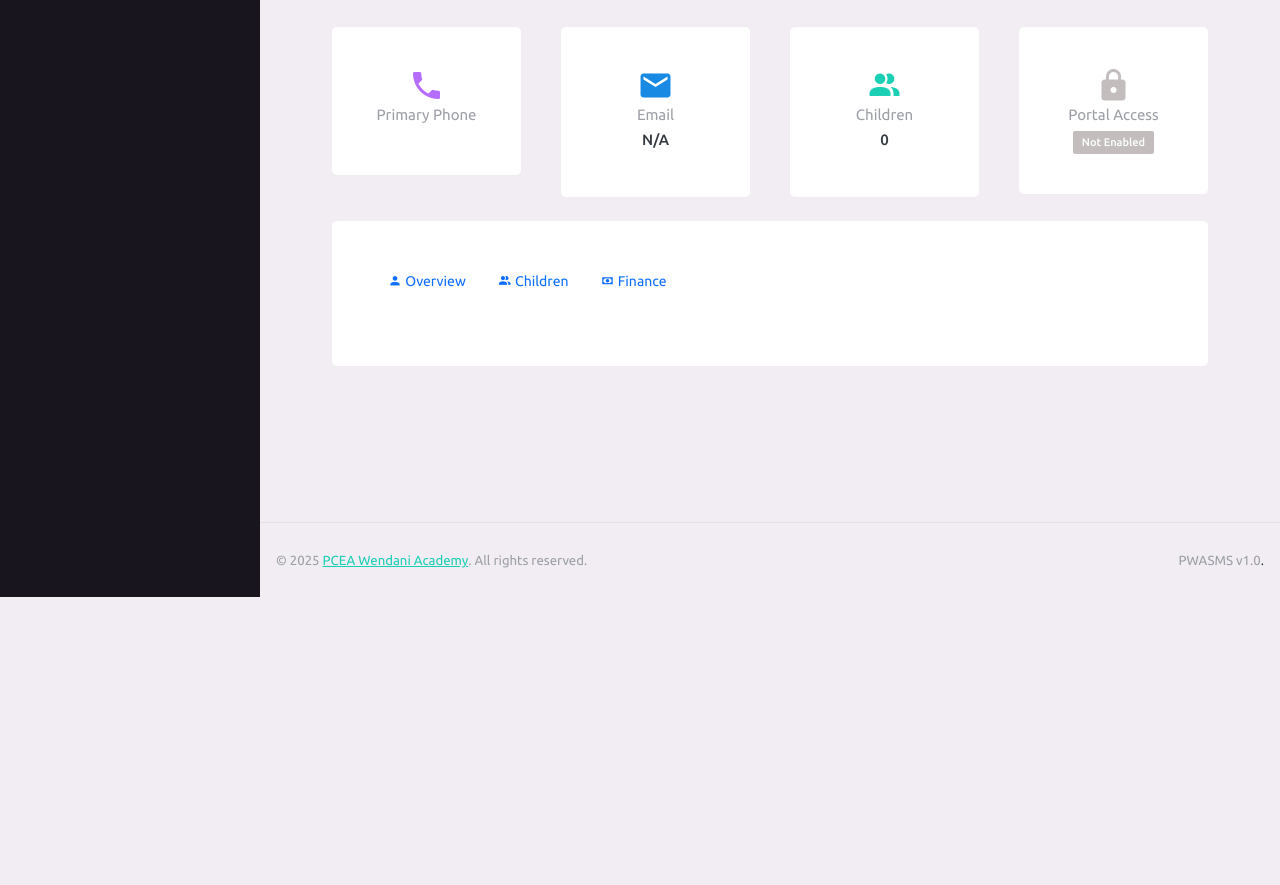
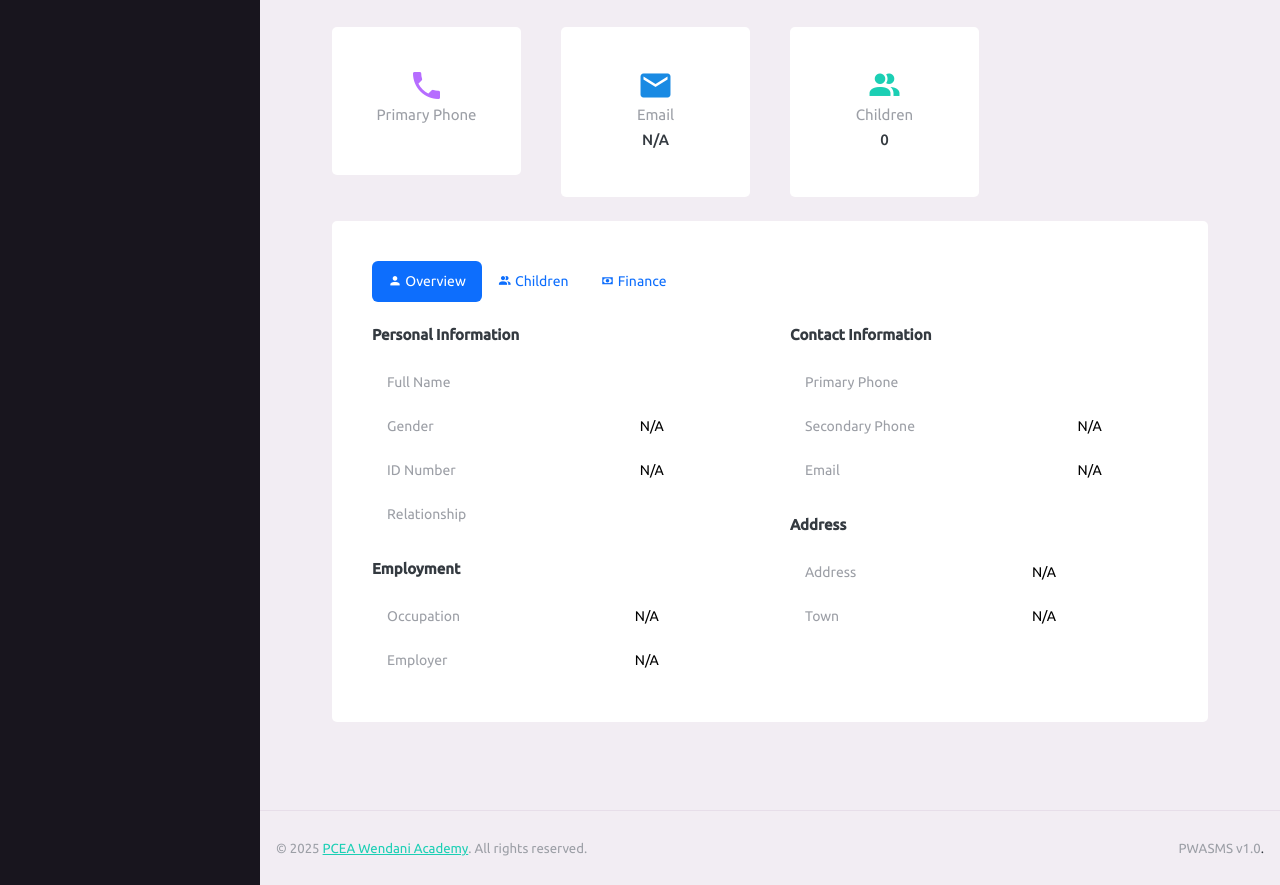
Before and after one commit to AISavvyToday/pcea-wendani, a Django app: template templates/students/parent_detail.html in a window 1280 px wide. Shown: the part 203-1088 px from the top of the page. Before the commit the page ends 800 px from the top, so only its background shows below. Run offline with Django 4.2, Linux system fonts and the light colour scheme; the template is opened without the code that fills it, so the values that code supplies are empty; some libraries are stand-ins or nearby versions.

Commit message:
refining templates

```diff
--- a/templates/students/parent_detail.html
+++ b/templates/students/parent_detail.html
@@ -1,4 +1,3 @@
-<!-- students/templates/students/parent_detail.html -->
 {% extends 'base/base.html' %}
 {% load static %}
 
@@ -23,6 +22,7 @@
       <a href="{% url 'students:parent_list' %}" class="btn btn-outline-secondary btn-sm">
         <i class="mdi mdi-arrow-left"></i> Back
       </a>
+
       {% if is_admin %}
       <a href="{% url 'students:parent_update' parent.pk %}" class="btn btn-warning btn-sm">
         <i class="mdi mdi-pencil"></i> Edit
@@ -68,48 +68,45 @@
       </div>
     </div>
 
-    <div class="col-md-3">
-      <div class="card text-center">
-        <div class="card-body">
-          <i class="mdi mdi-lock mdi-36px {% if parent.user %}text-success{% else %}text-secondary{% endif %}"></i>
-          <p class="text-muted mb-1">Portal Access</p>
-          {% if parent.user %}
-            <span class="badge bg-success">Enabled</span>
-          {% else %}
-            <span class="badge bg-secondary">Not Enabled</span>
-          {% endif %}
-        </div>
-      </div>
-    </div>
   </div>
 
   <!-- ================= TABS ================= -->
   <div class="card">
     <div class="card-body">
 
-      <ul class="nav nav-pills mb-4">
+      <!-- TAB NAV -->
+      <ul class="nav nav-pills mb-4" role="tablist">
         <li class="nav-item">
-          <a class="nav-link {% if active_tab == 'overview' %}active{% endif %}" href="?tab=overview">
+          <button class="nav-link active"
+                  data-bs-toggle="pill"
+                  data-bs-target="#overview"
+                  type="button">
             <i class="mdi mdi-account"></i> Overview
-          </a>
+          </button>
         </li>
         <li class="nav-item">
-          <a class="nav-link {% if active_tab == 'children' %}active{% endif %}" href="?tab=children">
+          <button class="nav-link"
+                  data-bs-toggle="pill"
+                  data-bs-target="#children"
+                  type="button">
             <i class="mdi mdi-account-multiple"></i> Children
-          </a>
+          </button>
         </li>
         <li class="nav-item">
-          <a class="nav-link {% if active_tab == 'finance' %}active{% endif %}" href="?tab=finance">
+          <button class="nav-link"
+                  data-bs-toggle="pill"
+                  data-bs-target="#finance"
+                  type="button">
             <i class="mdi mdi-cash"></i> Finance
-          </a>
+          </button>
         </li>
       </ul>
 
+      <!-- TAB CONTENT -->
       <div class="tab-content">
 
         <!-- ================= OVERVIEW ================= -->
-        {% if active_tab == 'overview' %}
-        <div class="tab-pane fade show active">
+        <div class="tab-pane fade show active" id="overview">
 
           <div class="row">
             <div class="col-md-6">
@@ -145,11 +142,9 @@
           </div>
 
         </div>
-        {% endif %}
 
         <!-- ================= CHILDREN ================= -->
-        {% if active_tab == 'children' %}
-        <div class="tab-pane fade show active">
+        <div class="tab-pane fade" id="children">
 
           <h6 class="fw-bold mb-3">Linked Children</h6>
 
@@ -201,11 +196,9 @@
           </div>
 
         </div>
-        {% endif %}
 
         <!-- ================= FINANCE ================= -->
-        {% if active_tab == 'finance' %}
-        <div class="tab-pane fade show active">
+        <div class="tab-pane fade" id="finance">
 
           <div class="alert alert-info">
             <i class="mdi mdi-information-outline"></i>
@@ -220,10 +213,8 @@
           </div>
 
         </div>
-        {% endif %}
 
       </div>
-
     </div>
   </div>
 
```
